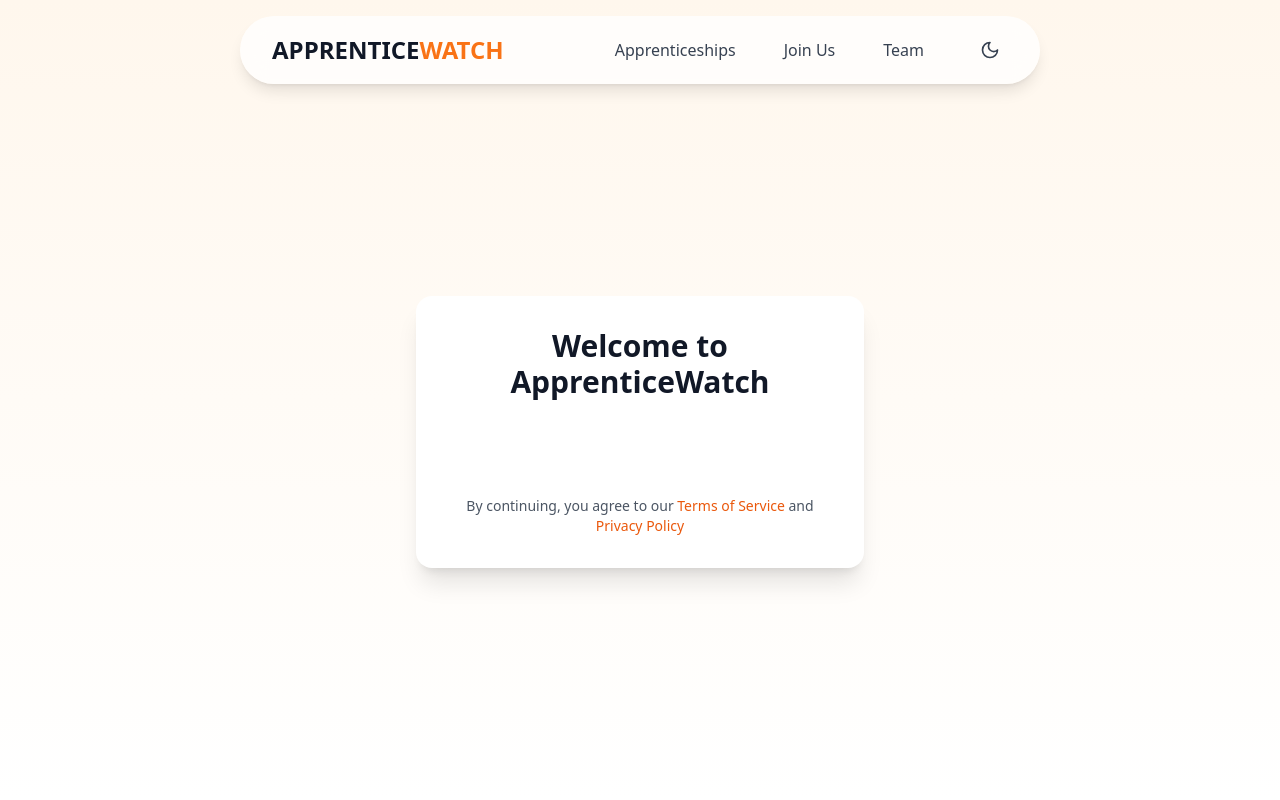
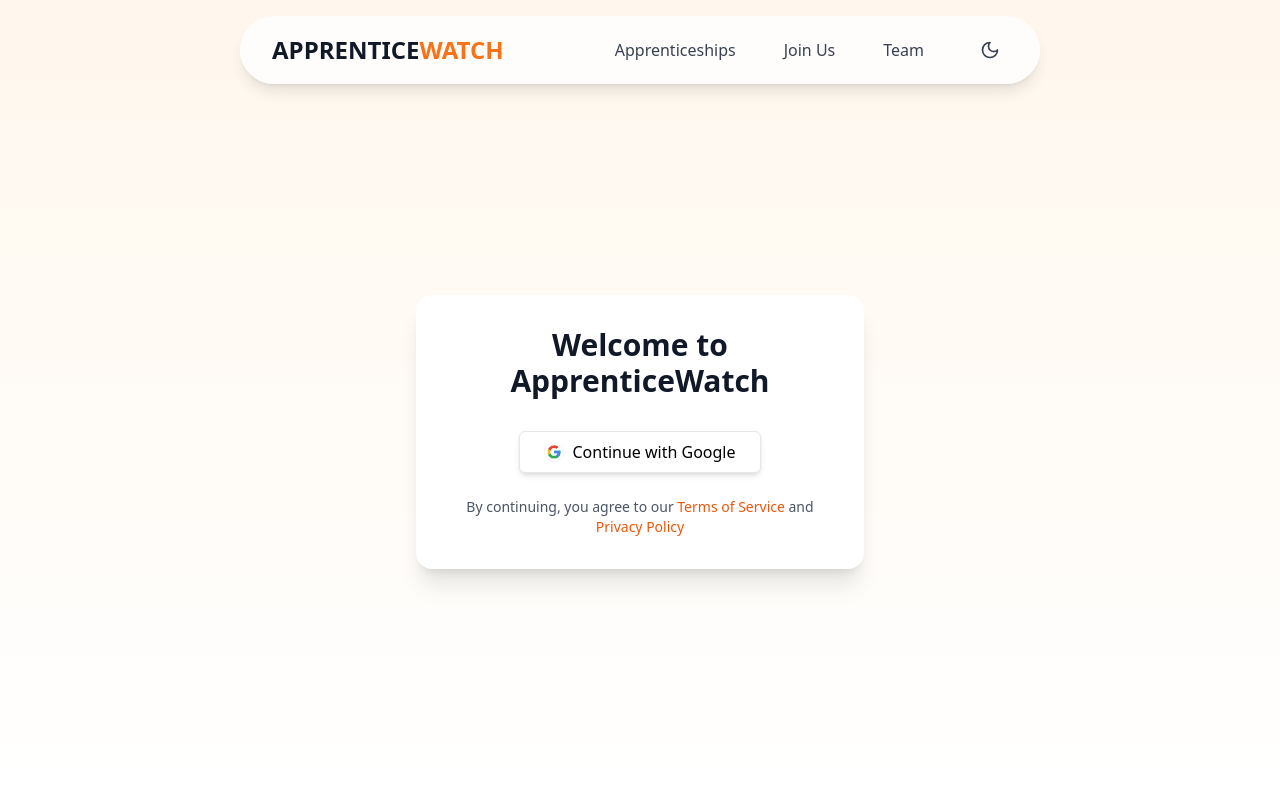
Before and after one commit to HeyFarrukh/web-app, a React (Vite) app: page /signin in a window 1280 px wide. Shown: the top 800 px of the page. Built offline with nearby package versions, Linux system fonts and the light colour scheme; no server answers; a web font is replaced by a local one.

Commit message:
Fixe sign in process design

```diff
--- a/src/App.tsx
+++ b/src/App.tsx
@@ -18,6 +18,7 @@
 import { Analytics } from './services/analytics/analytics';
 import { useAnalytics } from './hooks/useAnalytics';
 import supabase from './config/supabase';
+import { AuthCallback } from './components/auth/AuthCallBack'; // Import AuthCallback component
 
 const AppRoutes = () => {
   useAnalytics();
@@ -40,6 +41,7 @@
         <Route path="/privacy" element={<Privacy />} />
         <Route path="/terms" element={<TermsOfService />} />
         <Route path="/team" element={<Team />} />
+        <Route path="/auth/callback" element={<AuthCallback />} /> {/* Add the AuthCallback route */}
       </Routes>
       <Footer />
     </div>
--- /dev/null
+++ b/src/components/auth/AuthCallBack.tsx
@@ -0,0 +1,77 @@
+// pages/AuthCallback.tsx
+import React, { useEffect } from 'react';
+import { useNavigate } from 'react-router-dom';
+import { GoogleAuthService } from '../../services/auth/googleAuth'; // Import your AuthService
+
+export const AuthCallback = () => {
+  const navigate = useNavigate();
+
+  useEffect(() => {
+    console.log("AuthCallback.tsx: useEffect triggered");
+
+    const checkAndSaveUser = async () => { // Renamed function for clarity
+      console.log("AuthCallback.tsx: checkAndSaveUser function started");
+      const isAuthenticated = await GoogleAuthService.isAuthenticated();
+      console.log("AuthCallback.tsx: isAuthenticated result:", isAuthenticated);
+
+      if (isAuthenticated) {
+        console.log("AuthCallback.tsx: User is authenticated.");
+
+        try {
+          const currentUser = await GoogleAuthService.getCurrentUser(); // Get Supabase User
+          console.log("AuthCallback.tsx: Current Supabase User:", currentUser); // Log Supabase user
+
+          if (currentUser && currentUser.data && currentUser.data.user) { // Safely access user data
+            const supabaseUser = currentUser.data.user;
+            const userDataToSave = { // Prepare user data for saving
+              id: supabaseUser.id,
+              email: supabaseUser.email || '', // Ensure email is not null
+              name: supabaseUser.user_metadata?.name !== undefined ? supabaseUser.user_metadata.name : null, // Explicitly handle undefined name to null
+              picture: supabaseUser.user_metadata?.avatar_url !== undefined ? supabaseUser.user_metadata.avatar_url : null, // Explicitly handle undefined picture to null
+              last_login: new Date().toISOString(),
+            };
+            console.log("AuthCallback.tsx: User data to save:", userDataToSave); // Log user data
+
+            await GoogleAuthService.saveUserProfile(supabaseUser, userDataToSave); // Save profile
+            console.log("AuthCallback.tsx: User profile saved successfully.");
+
+            // ADD THIS LINE: Update localStorage after saving profile
+            localStorage.setItem('user_data', JSON.stringify(userDataToSave));
+            console.log("AuthCallback.tsx: localStorage updated with user data."); // Log localStorage update
+
+
+            navigate('/listings', { replace: true }); // Redirect to listings
+          } else {
+            console.error("AuthCallback.tsx: Could not retrieve Supabase user data after authentication.");
+            navigate('/signin', { replace: true }); // Redirect to signin on error
+          }
+
+
+        } catch (error) {
+          console.error("AuthCallback.tsx: Error saving user profile:", error);
+          navigate('/signin', { replace: true }); // Redirect to signin on error
+        }
+
+      } else {
+        console.log("AuthCallback.tsx: User is NOT authenticated, redirecting to signin");
+        navigate('/signin', { replace: true }); // Redirect to signin if not authenticated
+      }
+      console.log("AuthCallback.tsx: checkAndSaveUser function finished");
+    };
+
+    checkAndSaveUser();
+    console.log("AuthCallback.tsx: useEffect finished (checkAndSaveUser called)");
+  }, [navigate]);
+
+  function decodedUserName(email: string| null) {
+    if (!email) return '';
+    return email.split('@')[0];
+  }
+
+  return (
+    <div>
+      <h1>Authorizing...</h1>
+      <p>Please wait, you are being redirected.</p>
+    </div>
+  );
+};
--- a/src/components/auth/GoogleSignIn.tsx
+++ b/src/components/auth/GoogleSignIn.tsx
@@ -1,35 +1,31 @@
+// GoogleSignIn.tsx
 import React from 'react';
-import { GoogleOAuthProvider, GoogleLogin } from '@react-oauth/google';
 import { useNavigate } from 'react-router-dom';
-import { GoogleAuthService } from '../../services/auth/googleAuth';
+import supabase from '../../config/supabase'; // Assuming supabaseClient is in config/supabase.ts
 
 export const GoogleSignIn = () => {
   const navigate = useNavigate();
 
+  const handleGoogleSignIn = async () => {
+    const { data, error } = await supabase.auth.signInWithOAuth({
+      provider: 'google',
+      options: {
+        redirectTo: `${window.location.origin}/auth/callback`, // Ensure you have this route set
+      },
+    });
+
+    if (error) {
+      console.error('Google sign-in error:', error);
+    }
+  };
+
   return (
-    <GoogleOAuthProvider clientId="423840207023-6r1aqpq3852onbj0s8tgrd0ic8llud3c.apps.googleusercontent.com">
-      <div className="google-signin-container w-full">
-        <GoogleLogin
-          onSuccess={async (credentialResponse) => {
-            console.log('Google Response:', credentialResponse);
-            try {
-              await GoogleAuthService.handleCredentialResponse(credentialResponse);
-              navigate('/listings');
-            } catch (error) {
-              console.error('Authentication failed:', error);
-            }
-          }}
-          onError={() => {
-            console.error('Login Failed');
-          }}
-          useOneTap
-          theme="outline"
-          size="large"
-          width="370"  // Fallback pixel width
-          text="continue_with"
-          shape="rectangular"
-        />
-      </div>
-    </GoogleOAuthProvider>
+    <button
+      onClick={handleGoogleSignIn}
+      className="bg-white border rounded-md px-6 py-2 shadow-md hover:shadow-lg transition flex items-center"
+    >
+      <img src="/assets/google.svg" alt="Google Logo" className="w-5 h-5 mr-2" />
+      Continue with Google
+    </button>
   );
 };
--- a/src/pages/SignIn.tsx
+++ b/src/pages/SignIn.tsx
@@ -38,7 +38,7 @@
           Welcome to ApprenticeWatch
         </h2>
 
-        <div className="space-y-6">
+        <div className="space-y-6 flex flex-col items-center"> {/* Added flex flex-col items-center here for centering */}
           <GoogleSignIn />
           <p className="text-center text-sm text-gray-600 dark:text-gray-400">
             By continuing, you agree to our{' '}
--- a/src/services/auth/googleAuth.ts
+++ b/src/services/auth/googleAuth.ts
@@ -97,7 +97,7 @@
       };
       localStorage.setItem(this.userKey, JSON.stringify(userData));  // Store user data in localStorage
 
-      // Save/Update user data in Supabase 'users' table
+      // Save/Update user data to Supabase
       await GoogleAuthService.saveUserProfile(supabaseUser, userData);
 
 
@@ -108,7 +108,7 @@
     }
   }
 
-  private static async saveUserProfile(supabaseUser: User, userData: SupabaseUserProfile) {
+  public static async saveUserProfile(supabaseUser: User, userData: SupabaseUserProfile) { // Changed to public static
     if (!supabaseUser || !supabaseUser.id) {
       console.error('No Supabase user or user ID available to save profile.');
       return;
```
Also changed, not shown: public/assets/google.svg (renamed from public/assets/logos/google.svg).
